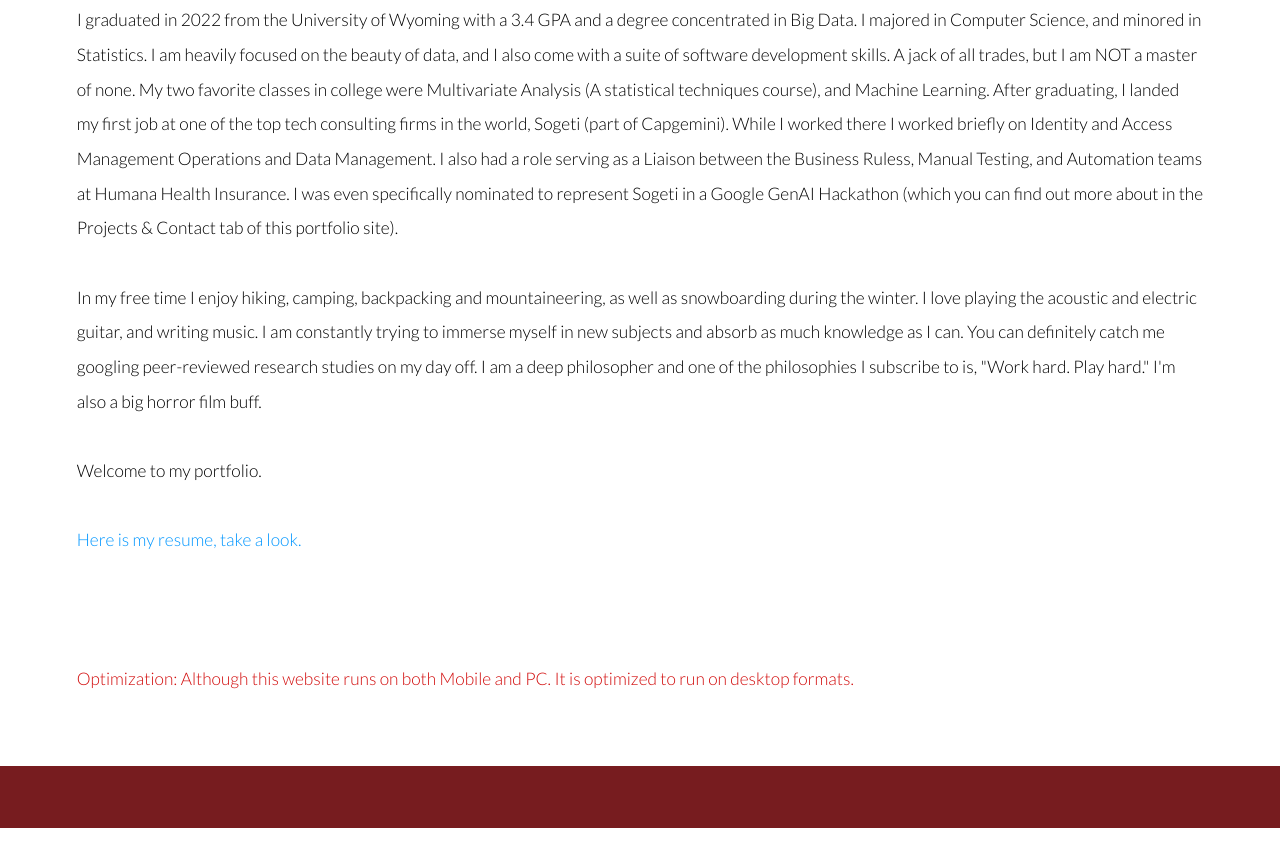
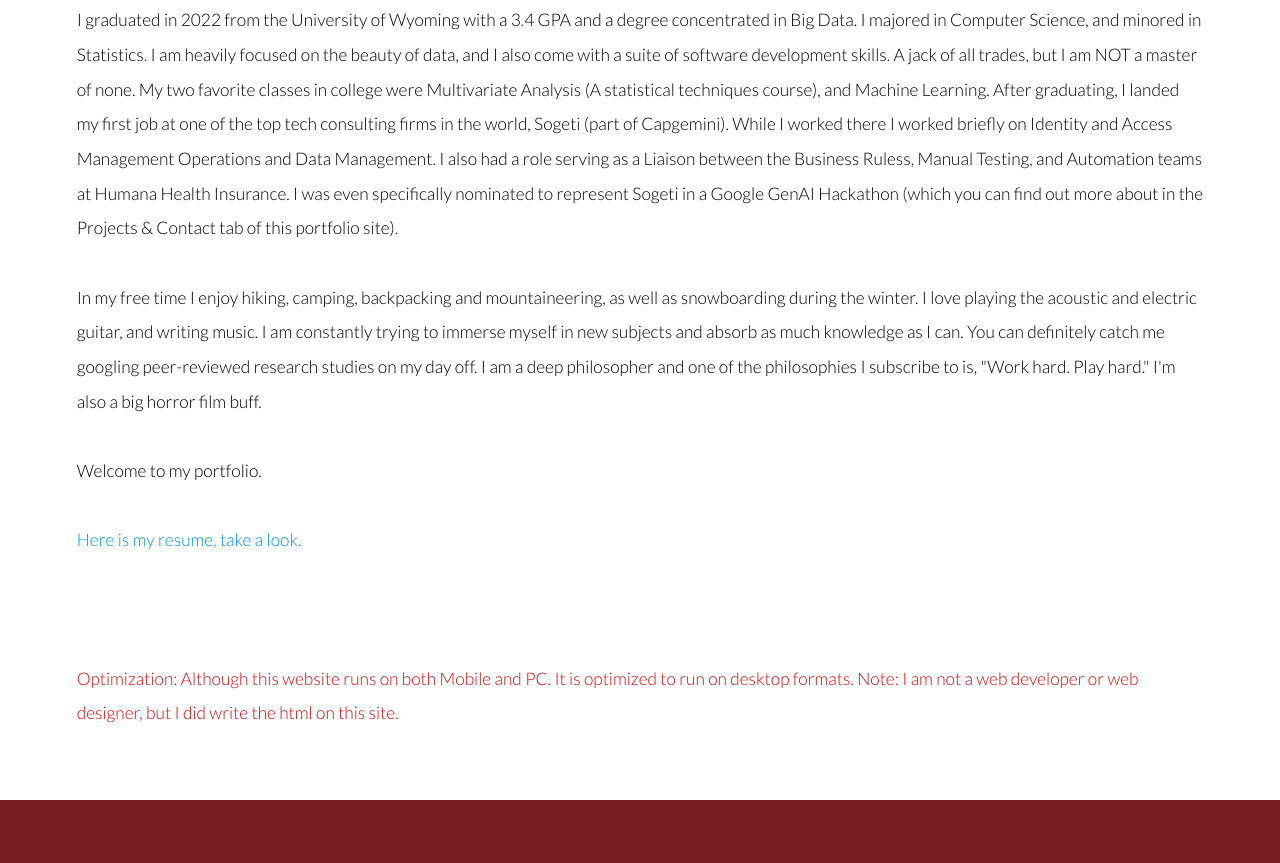
Before and after one commit to ColinWoods18/ColinWoods18.github.io, a plain HTML site: page generic.html in a window 1280 px wide. Shown: the part 610-1473 px from the top of the page. Before the commit the page ends 1438 px from the top, so only its background shows below. Drawn offline with Linux system fonts and the light colour scheme; a script that the page names is missing.

Commit message:
Updated statements

```diff
--- a/generic.html
+++ b/generic.html
@@ -35,7 +35,7 @@
 
 </article>
 <article>
-    <p style="color: #d20d0d"> <br><br><br> Optimization: Although this website runs on both Mobile and PC. It is optimized to run on desktop formats.</p>
+    <p style="color: #d20d0d"> <br><br><br> Optimization: Although this website runs on both Mobile and PC. It is optimized to run on desktop formats. Note: I am not a web developer or web designer, but I did write the html on this site.</p>
 </article>
     </div>
 </section>
```
